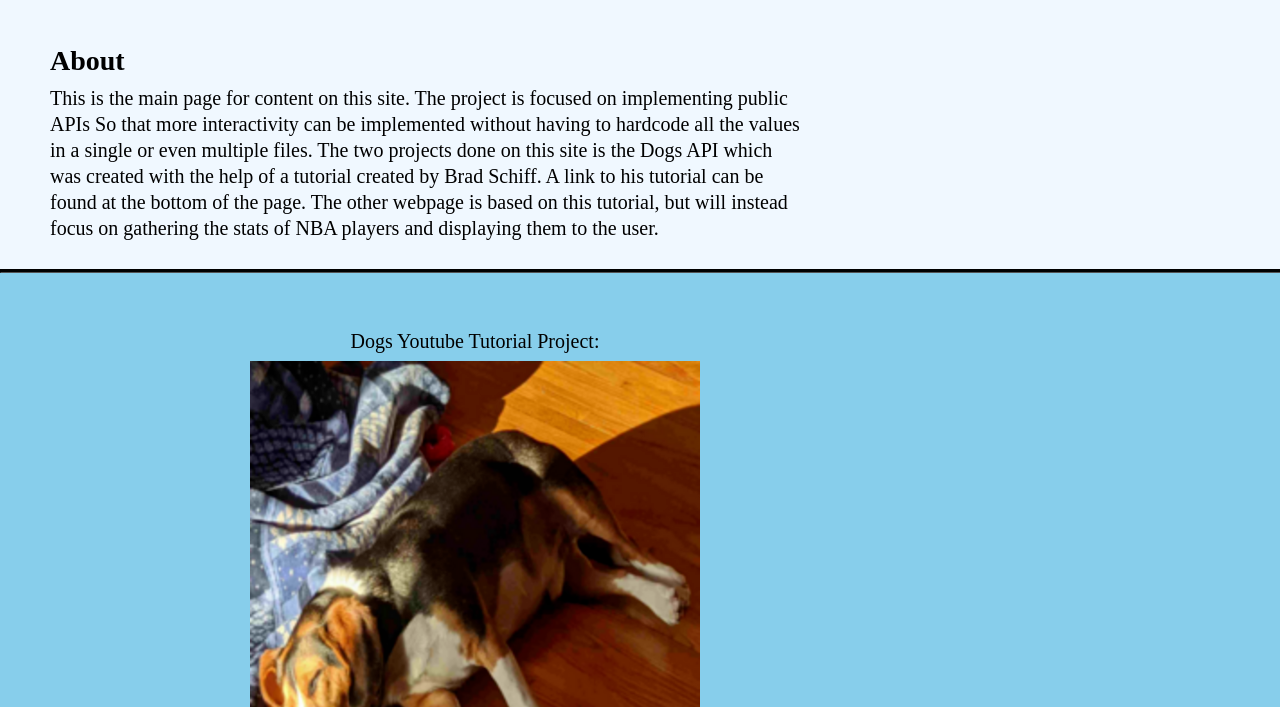
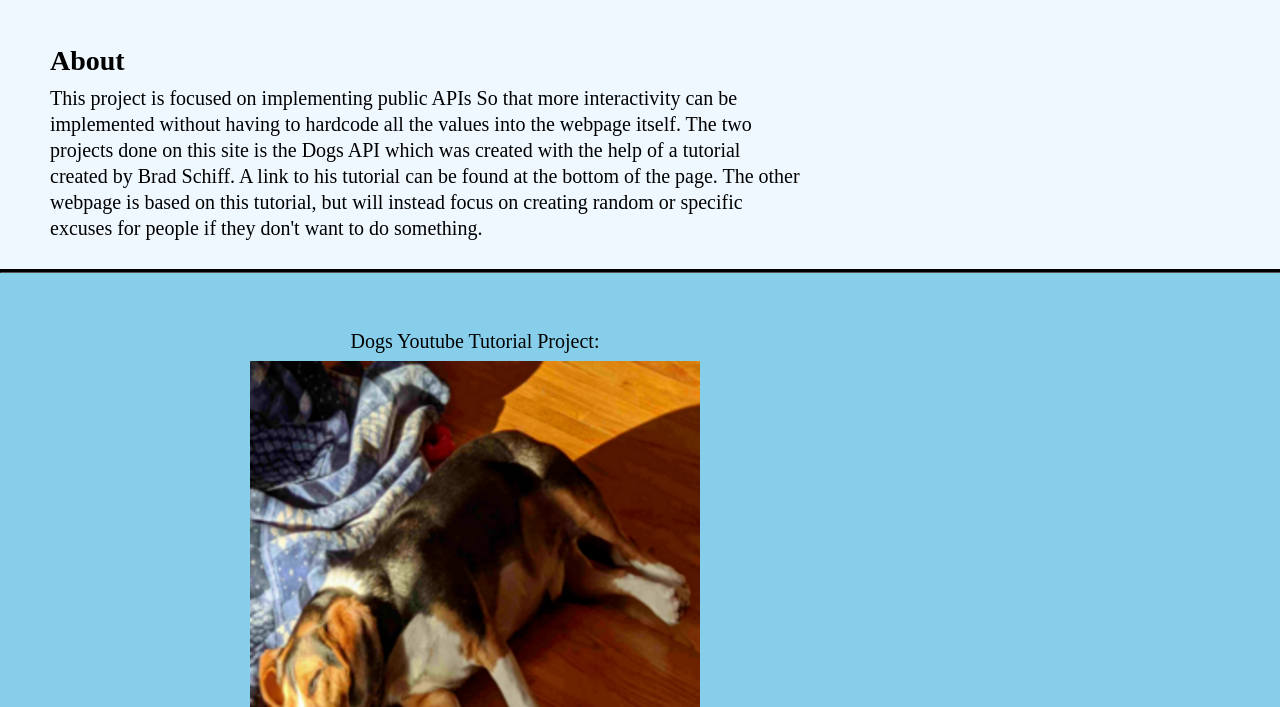
Before and after one commit to StringJoe/node-lions-and-tigers-js, a website: page static/index.html in a window 1280 px wide. Shown: the part 93-800 px from the top of the page. Drawn offline with Linux system fonts and the light colour scheme.

Commit message:
fixed main page content

```diff
--- a/static/index.html
+++ b/static/index.html
@@ -16,15 +16,15 @@
     </header>
     <div class="text-content">
         <h2>About</h2>
-        <p>This is the main page for content on this site.
-           The project is focused on implementing public APIs
+        <p>
+           This project is focused on implementing public APIs
            So that more interactivity can be implemented without
-           having to hardcode all the values in a single or even multiple files.
+           having to hardcode all the values into the webpage itself.
            The two projects done on this site is the Dogs API which was created
            with the help of a tutorial created by Brad Schiff. A link to his tutorial
            can be found at the bottom of the page. The other webpage is based on this
-           tutorial, but will instead focus on gathering the stats of NBA players and
-           displaying them to the user.
+           tutorial, but will instead focus on creating random or specific excuses for
+           people if they don't want to do something.
         </p>
     </div>
 
@@ -48,7 +48,7 @@
                 <li id="school-info">Lewis University, Romeoville, IL</li>
                 <li id="school-info">CPSC-24700-001</li>
                 <li id="school-info">Web and Distributed Programming</li>
-                <li id="school-info"><a href="https://www.youtube.com/watch?v=AVmGmLFcukM">Brad Schiff Dogs Tutorial:</a></li>
+                <li id="school-info"><a href="https://www.youtube.com/watch?v=AVmGmLFcukM">Click here for Brad Schiff's tutorial</a></li>
             </ul>
         </div>
     </footer>
--- a/static/stylesheets/main.css
+++ b/static/stylesheets/main.css
@@ -93,7 +93,7 @@ hr {
 
 #school-info a:link {
     text-decoration: none;
-    color: black;
+    color: blue;
 }
 
 #school-info a:visited {
```
